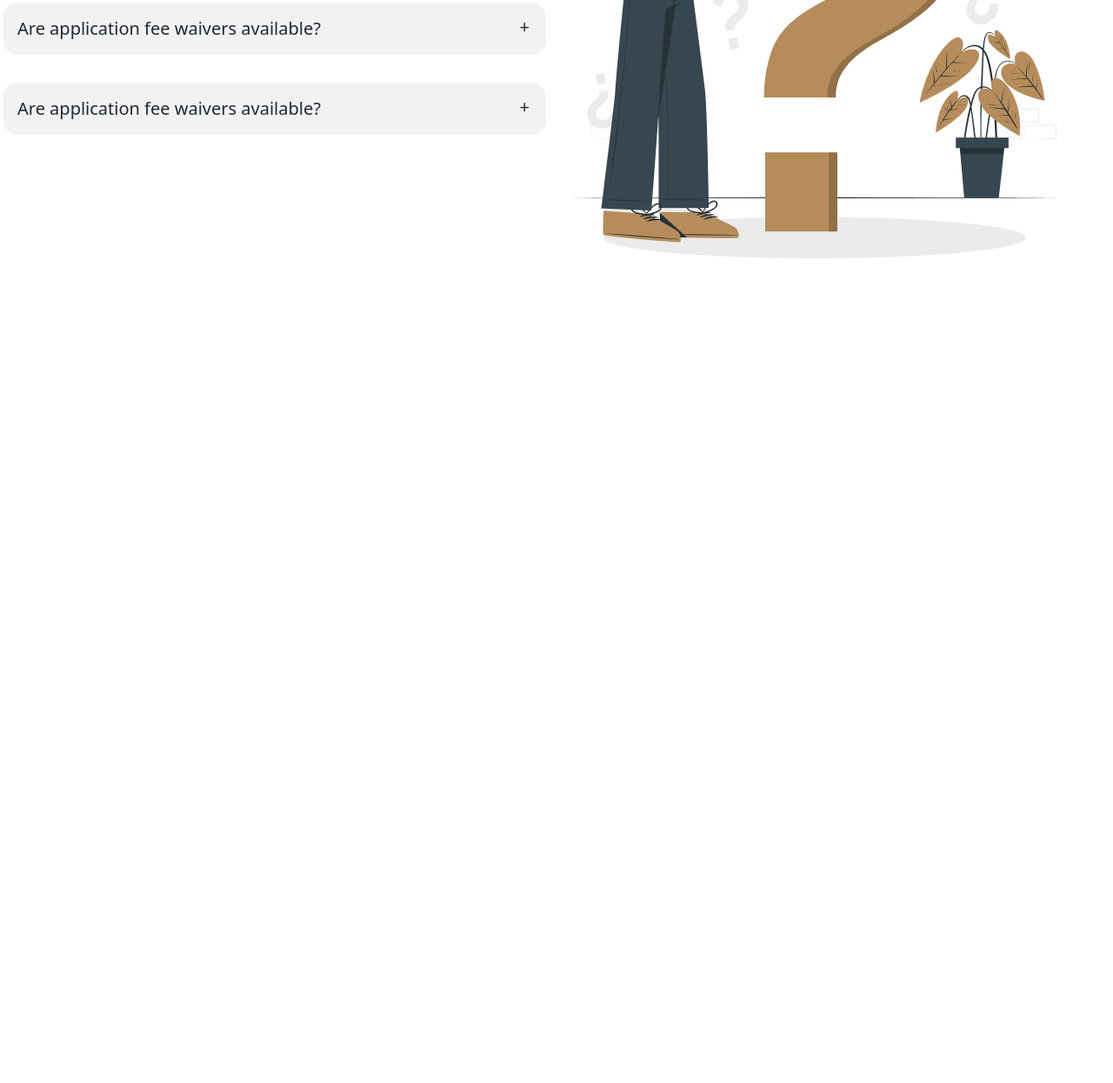
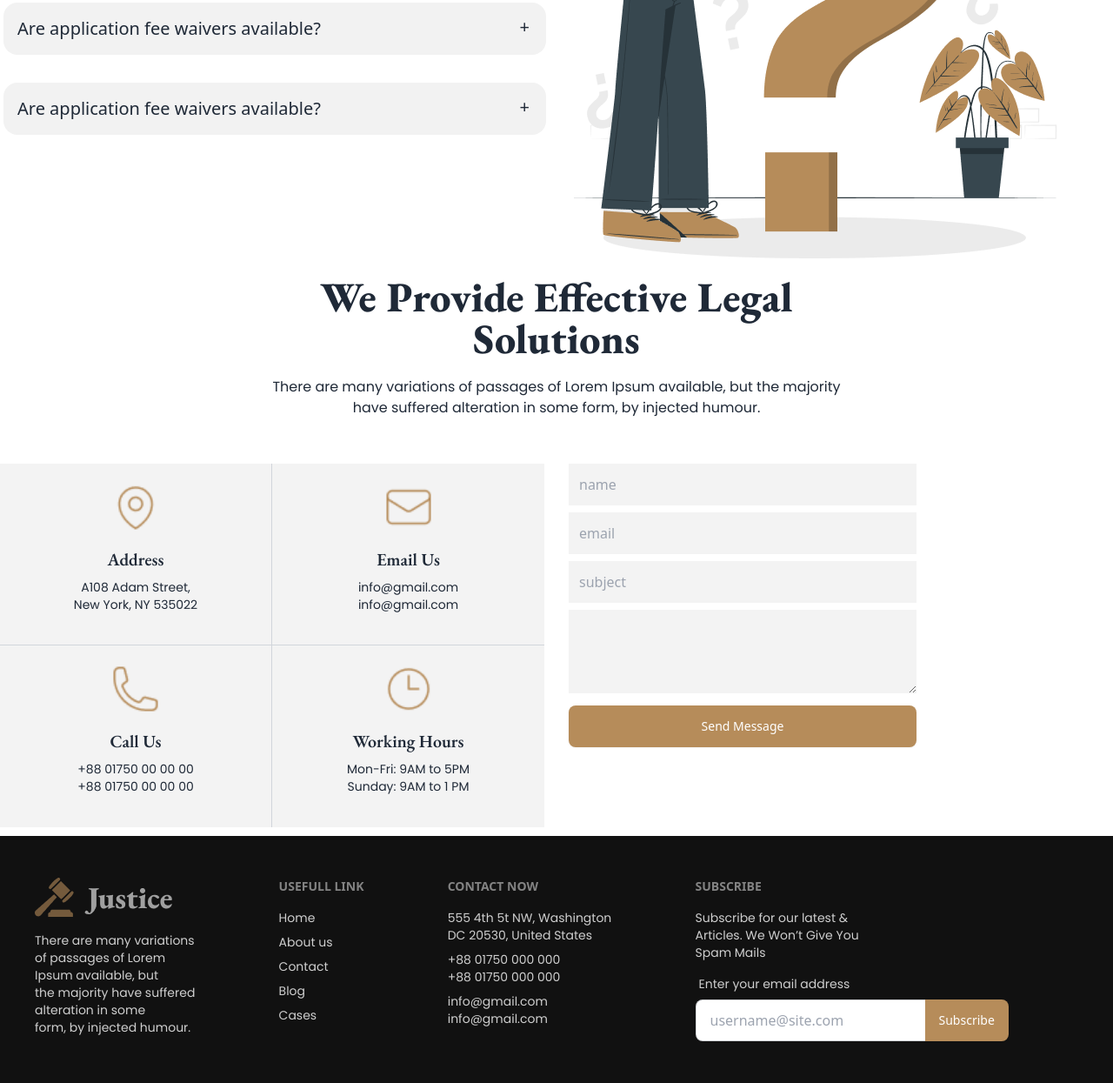
Before and after one commit to developerMohib/Legal-Notice-About-Law, a plain HTML site: page index.html in a window 1280 px wide. Shown: the part 3379-4624 px from the top of the page at 87% size. Before the commit the page ends 3686 px from the top, so only its background shows below. Drawn offline with nearby package versions, Linux system fonts and the light colour scheme.

Commit message:
Allmost Complete

```diff
--- a/index.html
+++ b/index.html
@@ -384,5 +384,117 @@
     </section>
     <!-- FAQs Section End -->
 
+    <!-- Contact Section Start -->
+    <section>
+      <div class="container">
+        <div class="max-w-2xl mx-auto text-center">
+          <h1 class="mb-5 text-4xl lg:text-5xl font-extrabold px-1 ">We Provide Effective Legal Solutions</h1>
+          <p class="mb-5 px-1">There are many variations of passages of Lorem Ipsum available, but the majority have suffered alteration in some form, by injected humour.</p>
+        </div>
+        <!-- From -->
+            <div class=" lg:flex items-start gap-6">
+              <div class="flex-1">
+                <div class="grid grid-cols-1 md:grid-col-2 lg:grid-cols-2 grid-rows-2 lg:grid-rows-2 grid-flow-col mt-8">
+                  <!-- card-1 -->
+                <div class="card card-compact bg-base-100 rounded-none border-b border-r border-gray-300 py-5 bg-[#F3F3F3] ">
+                  <figure><img class="w-[60px]" src="./images/location.png" alt="law" /></figure>
+                  <div class="card-body p-8 text-center">
+                    <h2 class="font-semibold text-xl"> Address </h2>
+                    <p class="w-3/4 mx-auto" >A108 Adam Street, <br>
+                      New York, NY 535022</p>
+                  </div>
+                </div>
+                  <!-- card-2 -->
+                <div class="card card-compact bg-base-100 rounded-none border-r border-gray-300 py-5 bg-[#F3F3F3] ">
+                  <figure><img class="w-[60px]"  src="./images/call.png" alt="law"/> </figure>
+                  <div class="card-body p-8 text-center">
+                    <h2 class="font-semibold text-xl"> Call Us </h2>
+                    <p class="w-3/4 mx-auto" >+88 01750 00 00 00 <br>
+                      +88 01750 00 00 00</p>
+                  </div>
+                </div>
+                  <!-- card-3 -->
+                <div class="card card-compact bg-base-100 rounded-none border-b border-gray-300 py-5 bg-[#F3F3F3] ">
+                  <figure><img class="w-[60px]"  src="./images/email.png" alt="law" /></figure>
+                  <div class="card-body p-8 text-center">
+                    <h2 class="font-semibold text-xl"> Email Us </h2>
+                    <p class="w-3/4 mx-auto" >info@gmail.com <br>
+                      info@gmail.com</p>
+                  </div>
+                </div>
+                <!-- card 4 -->
+                <div class="card card-compact bg-base-100 rounded-none py-5 bg-[#F3F3F3]">
+                  <figure><img class="w-[60px]"  src="./images/time.png" alt="law"/> </figure>
+                  <div class="card-body p-8 text-center">
+                    <h2 class="font-semibold text-xl">Working Hours </h2>
+                    <p class="w-3/4 mx-auto" >Mon-Fri: 9AM to 5PM <br>
+                      Sunday: 9AM to 1 PM</p>
+                  </div>
+                </div>
+                </div>
+              </div>
+              <!-- separete -->
+            <div class="flex-1 mt-6 ml-1 ">
+              <div class="my-2">
+                <input type="text" name="" placeholder="name" id="" class=" bg-[#F3F3F3] w-full lg:w-[400px] mt-[20px] md:w-auto md:mt-auto p-3" >
+              </div>
+
+              <div class="my-2">
+                <input type="email" name="" placeholder="email" id="" class=" bg-[#F3F3F3] w-full lg:w-[400px] mt-[20px] md:w-auto md:mt-auto p-3">
+              </div>
+              <div class="my-2" >
+                <input type="text" name="" placeholder="subject" id="" class=" bg-[#F3F3F3] w-full lg:w-[400px] mt-[20px] md:w-auto md:mt-auto p-3">
+              </div>
+
+              <div class="my-2" >
+                <textarea  class=" bg-[#F3F3F3] w-full mt-[20px lg:w-[400px] md:w-auto md:mt-auto p-3" name="" id="" cols="30" rows="3"></textarea>
+              </div>
+
+              <input class="btn bg-primary-color text-white font-normal hover:bg-blue-300 w-[203px] lg:w-[400px] mt-[20px] md:w-auto md:mt-auto border-0" type="submit" value="Send Message">
+            </div>
+            </div>
+        <!-- From -->
+      </div>
+    </section>
+    <!-- Contact Section End -->
+
+    <!-- Footer Start -->
+    <footer class="footer p-10 bg-[#111] text-base-content py-12">
+      <nav>
+        <header class="footer-title "> <img src="./images/logo.png" alt=""> </header>
+        <p class="text-[#CFCFCF]"> There are many variations <br> of passages of Lorem <br> Ipsum available, but <br> the majority have suffered <br> alteration in some <br> form, by injected humour. </p>
+      </nav>
+      <nav>
+        <header class="footer-title text-[#CFCFCF]">Usefull Link</header>
+        <a href="" class="link link-hover text-[#CFCFCF]">Home</a>
+        <a href="" class="link link-hover text-[#CFCFCF]">About us</a>
+        <a href="" class="link link-hover text-[#CFCFCF]">Contact</a>
+        <a href="" class="link link-hover text-[#CFCFCF]">Blog</a>
+        <a href="" class="link link-hover text-[#CFCFCF]">Cases</a>
+      </nav>
+      <nav>
+        <header class="footer-title text-[#CFCFCF]">Contact Now</header>
+        <p class="text-[#CFCFCF]">555 4th 5t NW, Washington <br>
+          DC 20530, United States</p>
+        <p class="text-[#CFCFCF]">+88 01750 000 000 <br>
+          +88 01750 000 000 </p>
+        <p class="text-[#CFCFCF]">info@gmail.com <br>
+          info@gmail.com</p>
+      </nav>
+      <form>
+        <header class="footer-title text-[#CFCFCF]">Subscribe</header>
+        <p class="text-[#CFCFCF]">Subscribe for our latest & <br> Articles. We Won’t Give You <br> Spam Mails</p>
+        <fieldset class="form-control w-80">
+          <label class="label">
+            <span class="label-text text-[#CFCFCF]">Enter your email address</span>
+          </label>
+          <div class="join">
+            <input type="text" placeholder="username@site.com" class="input input-bordered join-item text-[#CFCFCF]" />
+            <button class="btn bg-primary-color text-white font-normal border-0 join-item">Subscribe</button>
+          </div>
+        </fieldset>
+      </form>
+    </footer>
+    <!-- Footer End -->
 </body>
 </html>
```
